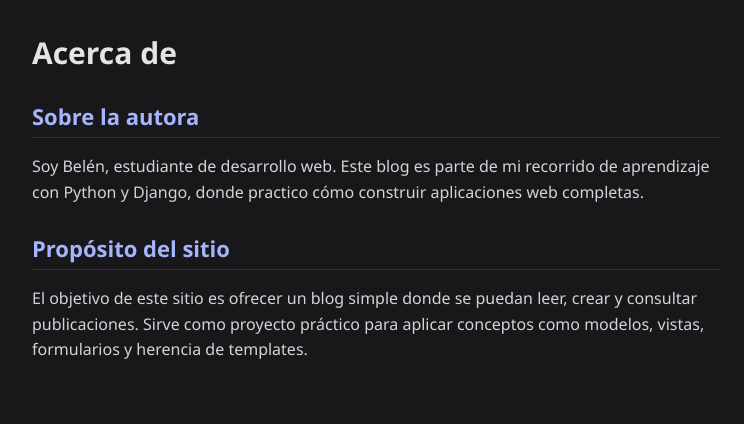
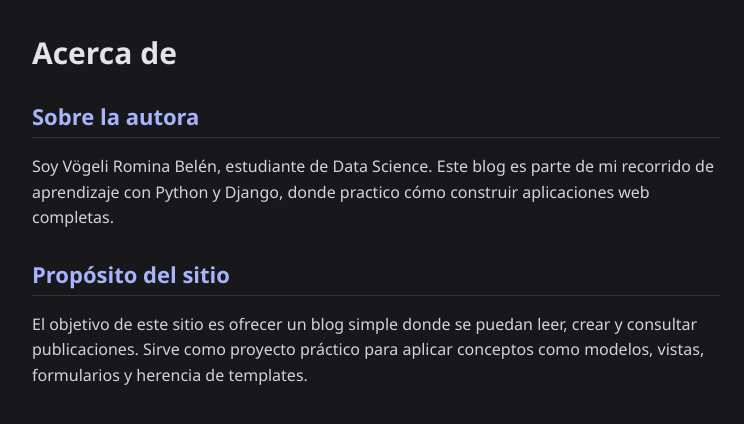
Before and after one commit to Belen2511/Proyecto-Final--Blog_Djando, a Django app: page /acerca/ in a window 1280 px wide. Shown: the part 70-494 px from the top of the page, without its empty margins (264-1008 px from the left). Run offline with Django 5.2, Linux system fonts and the light colour scheme.

Commit message:
original commit, blog_django

```diff
--- a/posts/templates/posts/acerca.html
+++ b/posts/templates/posts/acerca.html
@@ -7,7 +7,7 @@
 
 <h2>Sobre la autora</h2>
 <p>
-    Soy Belén, estudiante de desarrollo web. Este blog es parte de mi
+    Soy Vögeli Romina Belén, estudiante de Data Science. Este blog es parte de mi
     recorrido de aprendizaje con Python y Django, donde practico cómo
     construir aplicaciones web completas.
 </p>
```
